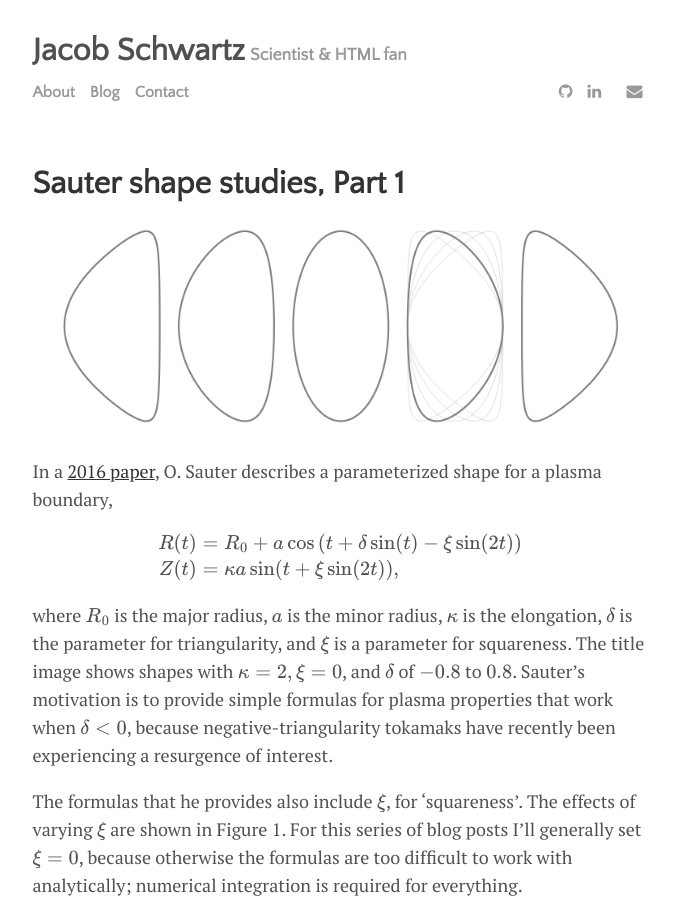
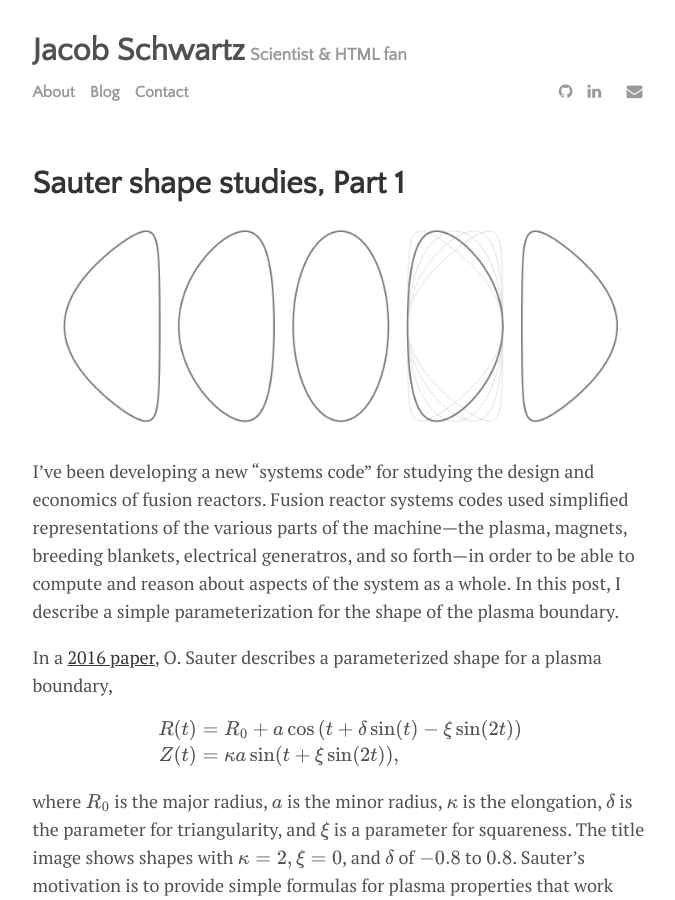
Before and after one commit to cfe316/cfe316.github.io, a Jekyll site: the page built from _posts/2021-04-10-sauter-shape-studies-1.md, in a window 1280 px wide and 900 px high. Shown: the whole window, without its empty margins (300-975 px from the left). Built offline with Jekyll 4.4.1, drawn with Linux system fonts in a browser that asks for light colours; formulas are drawn with MathJax 3; a style sheet for code colours, icons or effects is not loaded.

Commit message:
Add intro about systems codes

```diff
--- a/_posts/2021-04-10-sauter-shape-studies-1.md
+++ b/_posts/2021-04-10-sauter-shape-studies-1.md
@@ -7,6 +7,10 @@ tags: [algebra, geometry, sauter, plasma]
 image: sauter_shape_delta_multi.png
 use_math: true
 ---
+I've been developing a new "systems code" for studying the design and economics of fusion reactors.
+Fusion reactor systems codes used simplified representations of the various parts of the machine—the plasma, magnets, breeding blankets, electrical generatros, and so forth—in order to be able to compute and reason about aspects of the system as a whole.
+In this post, I describe a simple parameterization for the shape of the plasma boundary.
+
 In a [2016 paper](dx.doi.org/10.1016/j.fusengdes.2016.04.033), O. Sauter describes a parameterized shape for a plasma boundary,
 
 $$
```
